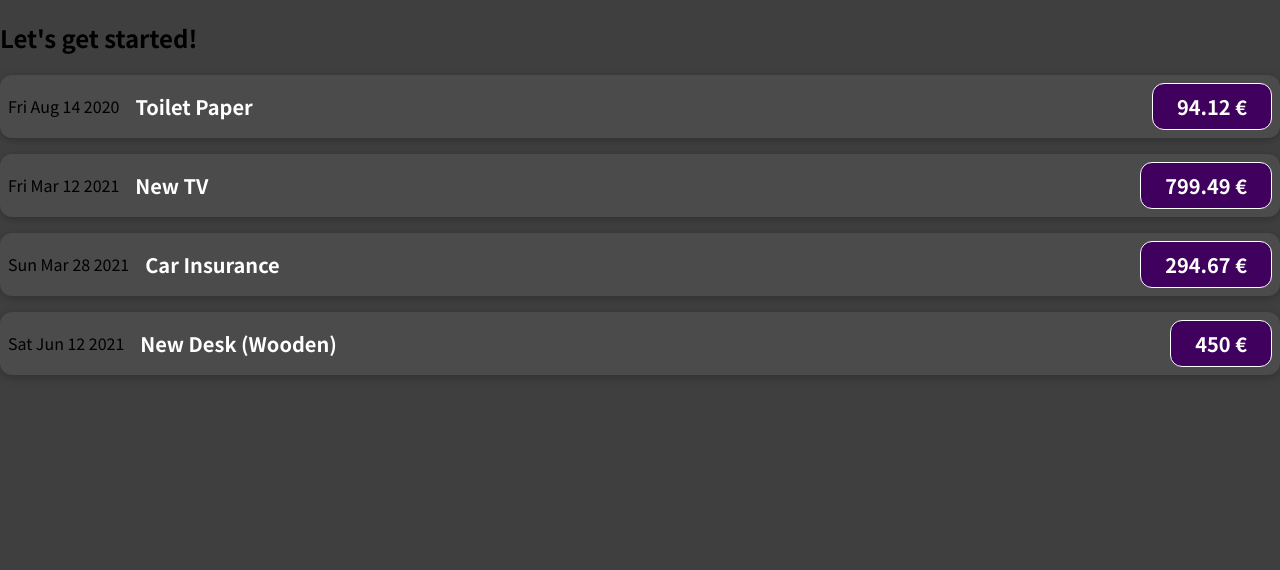
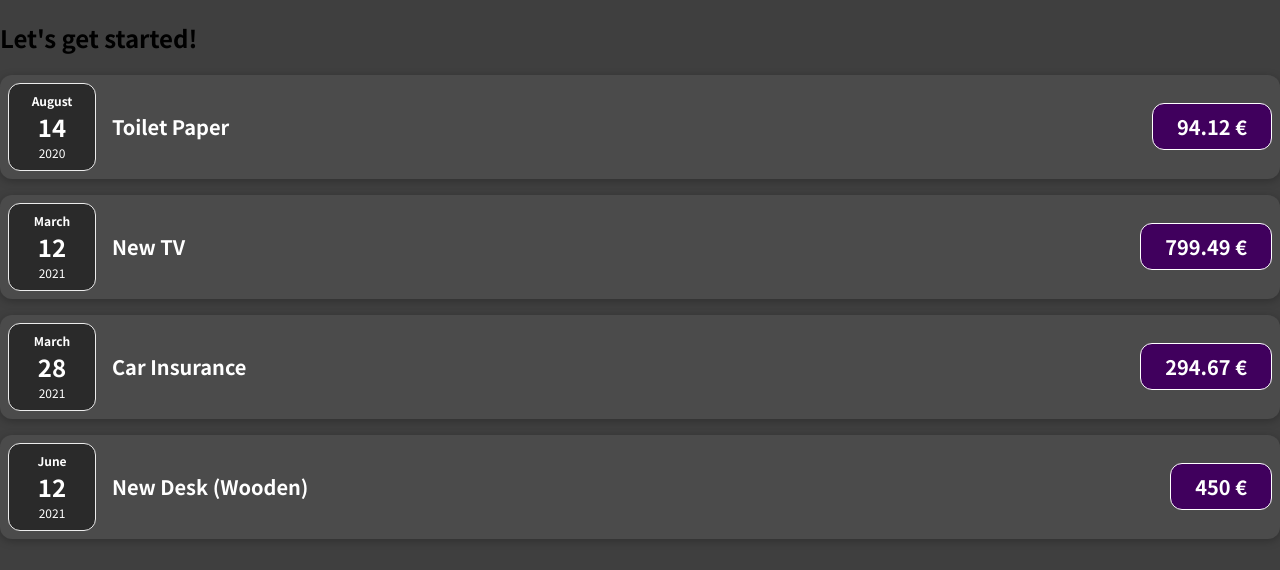
Before and after one commit to aimon7/react-expenses-tracker, a JavaScript app: page / in a window 1280 px wide. Shown: the top 570 px of the page. Built offline with nearby package versions, Linux system fonts and the light colour scheme.

Commit message:
Splitting components into multiple component

```diff
--- /dev/null
+++ b/src/components/ExpenseDate.css
@@ -0,0 +1,26 @@
+.expense-date {
+    display: flex;
+    flex-direction: column;
+    width: 5.5rem;
+    height: 5.5rem;
+    border: 1px solid #ececec;
+    background-color: #2a2a2a;
+    color: white;
+    border-radius: 12px;
+    align-items: center;
+    justify-content: center;
+}
+
+.expense-date__month {
+    font-size: 0.75rem;
+    font-weight: bold;
+}
+
+.expense-date__year {
+    font-size: 0.75rem;
+}
+
+.expense-date__day {
+    font-size: 1.5rem;
+    font-weight: bold;
+}
--- /dev/null
+++ b/src/components/ExpenseDate.js
@@ -0,0 +1,17 @@
+import './ExpenseDate.css';
+
+function ExpenseDate(props) {
+    const month = props.date.toLocaleString('en-US', {month: 'long'});
+    const day = props.date.toLocaleString('en-US', {day: '2-digit'});
+    const year = props.date.getFullYear();
+
+    return (
+        <div className="expense-date">
+            <div className="expense-date__month">{month}</div>
+            <div className="expense-date__day">{day}</div>
+            <div className="expense-date__year">{year}</div>
+        </div>
+    )
+}
+
+export default ExpenseDate;
--- a/src/components/ExpenseItem.js
+++ b/src/components/ExpenseItem.js
@@ -1,9 +1,10 @@
+import ExpenseDate from './ExpenseDate';
 import './ExpenseItem.css';
 
 function ExpenseItem(props) {
     return (
         <div className="expense-item">
-            <div>{props.date.toDateString()}</div>
+            <ExpenseDate date={props.date}/>
             <div className="expense-item__description">
                 <h2>{props.title}</h2>
                 <div className="expense-item__price">{props.amount} €</div>
```
